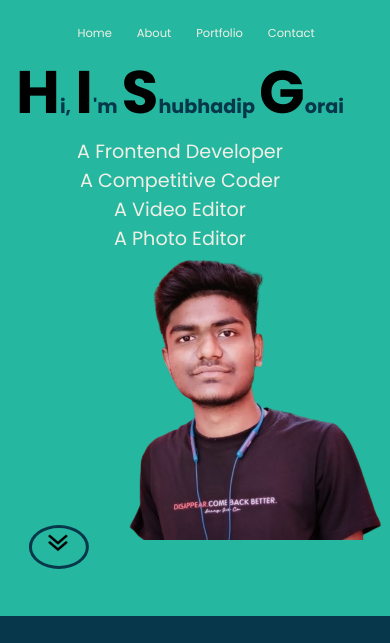
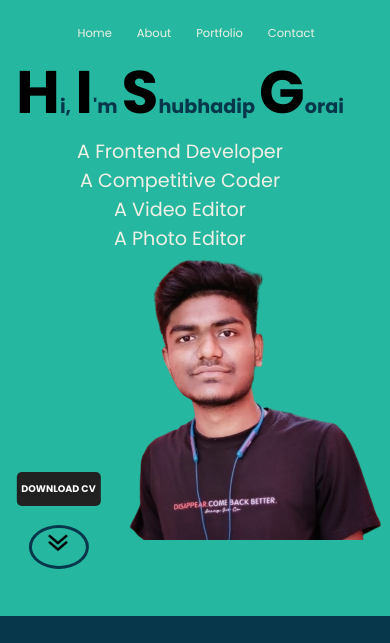
Before and after one commit to shubhadip2002git/HelloShubha, a plain HTML site: page index.html in a window 390 px wide. Shown: the top 643 px of the page. Drawn offline with Linux system fonts and the light colour scheme.

Commit message:
add cv button

```diff
--- a/index.html
+++ b/index.html
@@ -37,6 +37,9 @@
             <p>A Competitive Coder </p>
             <p>A Video Editor </p>
             <p>A Photo Editor</p>
+          </div>
+          <div class="detel">
+            <a href="https://drive.google.com/file/d/1t5eVfZbo2Dazp2BpBXOw33MY2_mvt-nh/view?usp=sharing">DOWNLOAD CV</a>
           </div>
           <div class="angle-down-icon">
             <a href="#about"><img src="img/arrow.png" alt=""></a>
--- a/style.css
+++ b/style.css
@@ -132,6 +132,24 @@ header {
 .home-content .name p {
   color: #f0f0e6;
   font-size: 2rem;
+}
+
+.detel a {
+  position: absolute;
+  bottom: 25%;
+  left: 20%;
+  transform: translate(-50%, -50%);
+  font-size: 1.0rem;
+  font-weight: bold;
+  color: #fff;
+  background: #212121;
+  padding: 10px 18px;
+  text-decoration: none;
+  border-radius: 5px;
+}
+.detel a:hover{
+  color: #212121;
+  background: #fff;
 }
 
 .angle-down-icon {
@@ -622,6 +640,21 @@ header {
   .home-content .name{
     position:absolute; left:180px; top:150px;
   }
+
+  .detel a {
+    position: absolute;
+    bottom: 38%;
+    left: 15%;
+    transform: translate(-50%, -50%);
+    font-size: 1.0rem;
+    font-weight: bold;
+    color: #fff;
+    background: #212121;
+    padding: 10px 5px;
+    text-decoration: none;
+    border-radius: 5px;
+  }
+
   .angle-down-icon {
     bottom: 30%;
     left: 15%;
```
